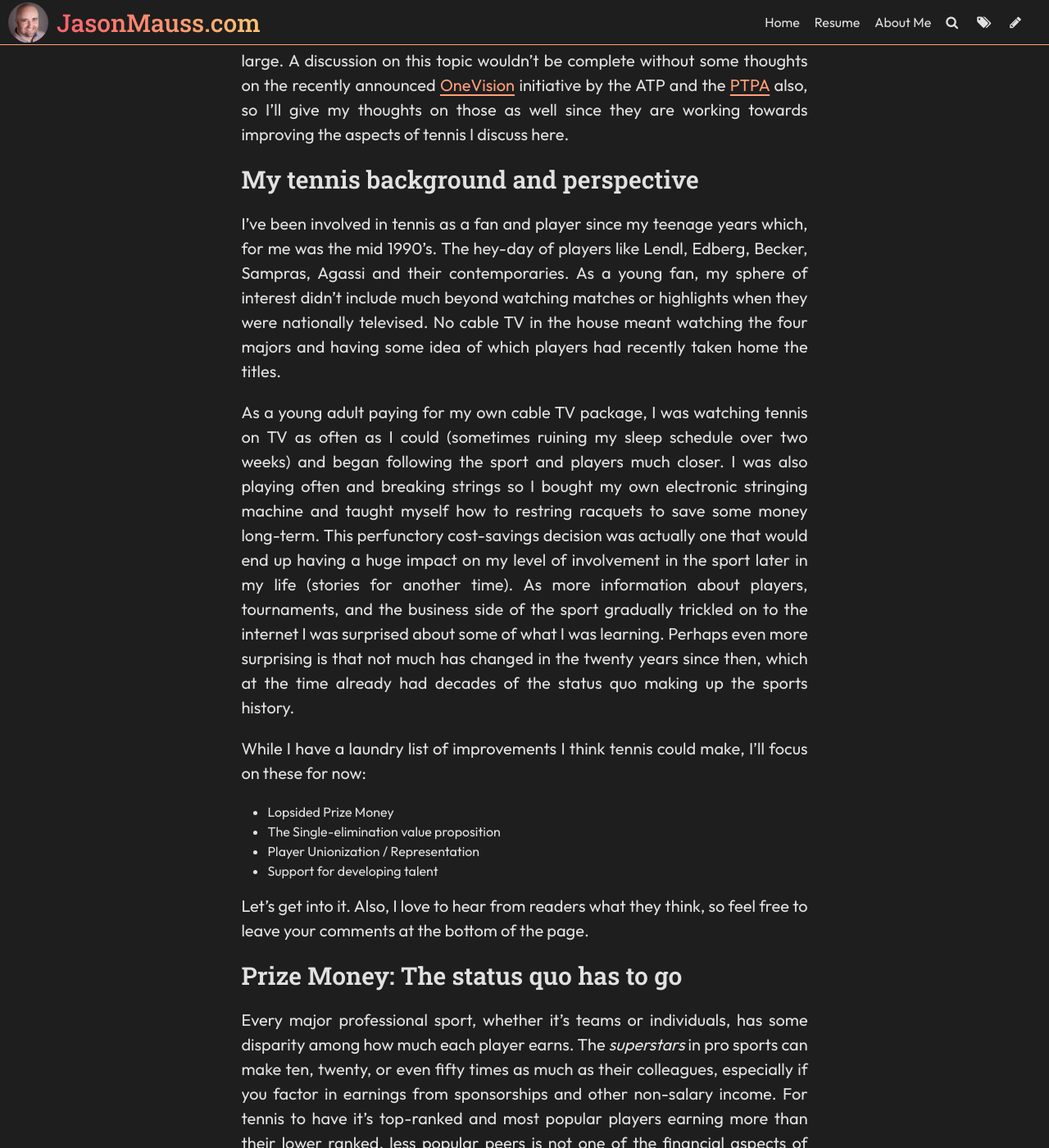
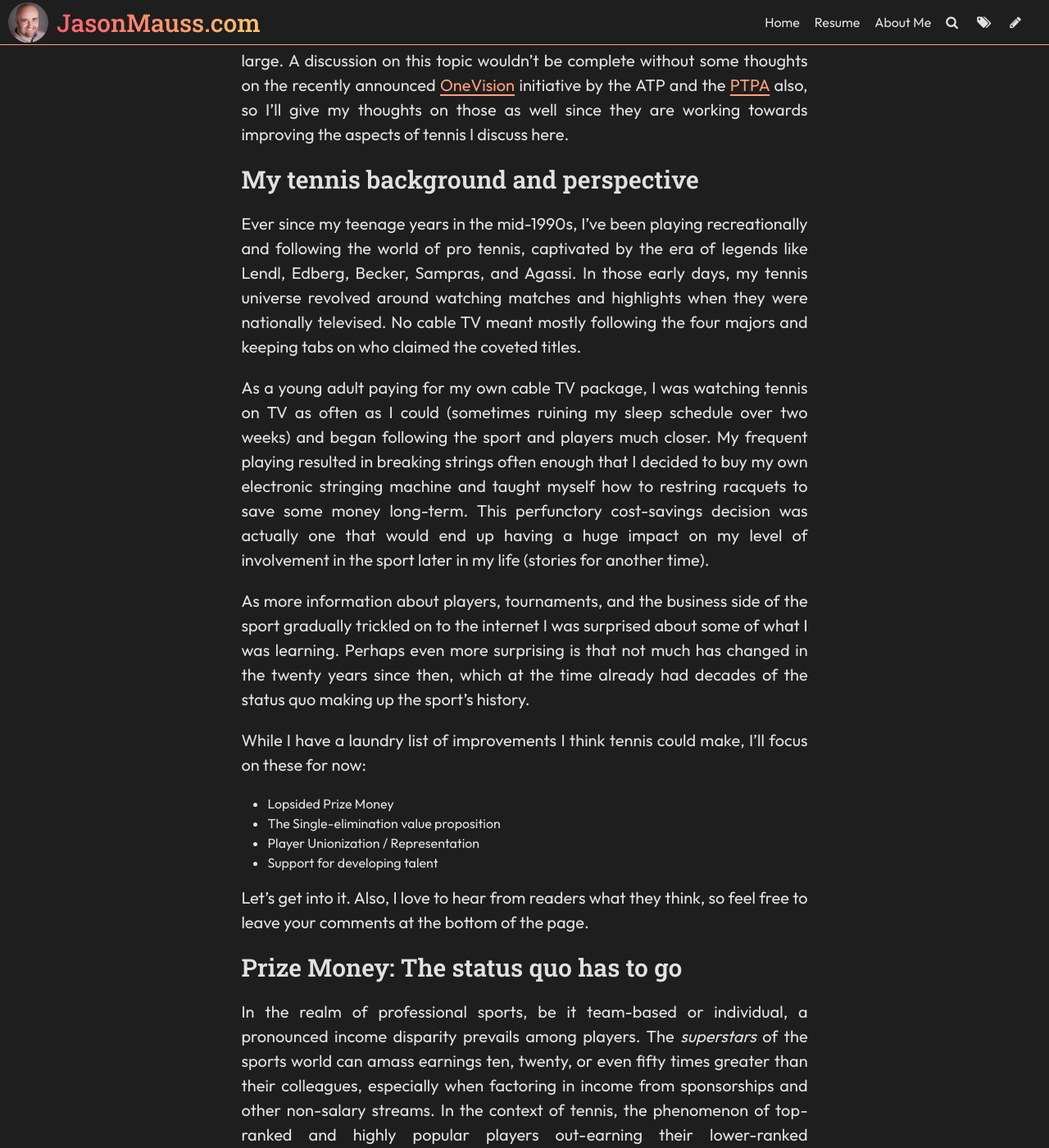
Before and after one commit to jasonmauss/jasonmaussblog, a Jekyll site: the page built from _posts/2023-12-02-professional-tennis-needs-major-restructuring.md, in a window 1280 px wide and 1400 px high, scrolled down 683 px. Shown: the whole window at 82% size. Built offline with Jekyll 4.4.1, drawn with Linux system fonts in a browser that asks for light colours; some web fonts are replaced; comment, search, counter and statistics services are not loaded; some of the changed text lies outside the part shown.

Commit message:
Update Post “2023-12-02-professional-tennis-needs-major-restructuring”

```diff
--- a/_posts/2023-12-02-professional-tennis-needs-major-restructuring.md
+++ b/_posts/2023-12-02-professional-tennis-needs-major-restructuring.md
@@ -16,9 +16,11 @@ Amidst the resounding echoes of critics asserting that "Tennis can't get out of
 
 ### My tennis background and perspective
 
-I've been involved in tennis as a fan and player since my teenage years which, for me was the mid 1990's. The hey-day of players like Lendl, Edberg, Becker, Sampras, Agassi and their contemporaries. As a young fan, my sphere of interest didn't include much beyond watching matches or highlights when they were nationally televised. No cable TV in the house meant watching the four majors and having some idea of which players had recently taken home the titles.
+Ever since my teenage years in the mid-1990s, I've been playing recreationally and following the world of pro tennis, captivated by the era of legends like Lendl, Edberg, Becker, Sampras, and Agassi. In those early days, my tennis universe revolved around watching matches and highlights when they were nationally televised. No cable TV meant mostly following the four majors and keeping tabs on who claimed the coveted titles.
 
-As a young adult paying for my own cable TV package, I was watching tennis on TV as often as I could (sometimes ruining my sleep schedule over two weeks) and began following the sport and players much closer. I was also playing often and breaking strings so I bought my own electronic stringing machine and taught myself how to restring racquets to save some money long-term. This perfunctory cost-savings decision was actually one that would end up having a huge impact on my level of involvement in the sport later in my life (stories for another time). As more information about players, tournaments, and the business side of the sport gradually trickled on to the internet I was surprised about some of what I was learning. Perhaps even more surprising is that not much has changed in the twenty years since then, which at the time already had decades of the status quo making up the sports history.
+As a young adult paying for my own cable TV package, I was watching tennis on TV as often as I could (sometimes ruining my sleep schedule over two weeks) and began following the sport and players much closer. My frequent playing resulted in breaking strings often enough that I decided to buy my own electronic stringing machine and taught myself how to restring racquets to save some money long-term. This perfunctory cost-savings decision was actually one that would end up having a huge impact on my level of involvement in the sport later in my life (stories for another time).
+
+As more information about players, tournaments, and the business side of the sport gradually trickled on to the internet I was surprised about some of what I was learning. Perhaps even more surprising is that not much has changed in the twenty years since then, which at the time already had decades of the status quo making up the sport's history.
 
 While I have a laundry list of improvements I think tennis could make, I'll focus on these for now:
 
@@ -31,15 +33,17 @@ Let's get into it. Also, I love to hear from readers what they think, so feel fr
 
 ### Prize Money: The status quo has to go
 
-Every major professional sport, whether it's teams or individuals, has some disparity among how much each player earns. The *superstars* in pro sports can make ten, twenty, or even fifty times as much as their colleagues, especially if you factor in earnings from sponsorships and other non-salary income. For tennis to have it's top-ranked and most popular players earning more than their lower ranked, less popular peers is not one of the financial aspects of tennis that I have a problem with. However, the distribution of prize money for tournaments could really stand to have some more thought given to it. A more even (I'd say *fair*) distribution of the prize money pool could go a long way to make the same coaching, training and career resources available to more players and even potentially increase the longevity of players careers.
+In the realm of professional sports, be it team-based or individual, a pronounced income disparity prevails among players. The *superstars* of the sports world can amass earnings ten, twenty, or even fifty times greater than their colleagues, especially when factoring in income from sponsorships and other non-salary streams. In the context of tennis, the phenomenon of top-ranked and highly popular players out-earning their lower-ranked counterparts isn't inherently problematic from a financial perspective.
+
+However, where tennis faces a critical financial challenge lies in the distribution of prize money at tournaments. It's here that a nuanced examination is warranted. A more equitable—dare I say, *fair*—allocation of the prize money pool could significantly enhance the sport. Such an approach would not only democratize access to crucial resources like coaching, training, and career development, but also holds the potential to extend the longevity of players' careers. By fostering a more inclusive financial landscape, tennis can ensure that the benefits of success are shared more broadly, creating a sustainable and thriving ecosystem for all its participants.
 
 For my example, I'm using a decent size professional tennis tournament. Not one of the four majors, but one of the bigger tournaments - Indian Wells. In the table below is the prize money structure for the 2023 Indian Wells men's singles draw, and how I would structure the prize money if it were up to me. *I would also increase the share of revenue that tournaments are required to share with the players via prize money, but that's a whole other topic*. While I'm only using men's singles as an example here the same redistribution percentages could be applied to prize money for women's tennis, doubles, etc.
 
 #### 2023 BNP Paribas Open Men's Singles (Indian Wells)
 
-It's important to keep in mind the percentages as well as how many players get eliminated each round (receiving the same payout) and what percentage of the prize money that round's payout represents. I've included it all in this breakdown to hopefully show how absurdly lopsided the earnings are at the top.
+It's important to keep in mind the percentages as well as how many players get eliminated each round (receiving the same payout) and what percentage of the prize money that the payouts for that round's losing players represents. I've included it all in this breakdown to hopefully show how absurdly lopsided the earnings are at the top.
 
-The total prize money available was $8,800,000. A portion of that goes to doubles teams so the total prize money going towards singles competition was **$6,857,990**.
+The total prize money available on the men's side (as well as the women's) in 2023 was $8,800,000. A portion of that goes to doubles teams so the total prize money going towards singles competition was **$6,857,990**.
 
 <table>
   <tbody>
@@ -178,4 +182,7 @@ The total prize money available was $8,800,000. A portion of that goes to double
   </tbody>
 </table>
 
-As you can see from the data in the table above
+Certain figures in the table above show just *how much* tennis rewards their champions at the expense of the rest of the field. The current distribution of prize money:
+* Awards the champion roughly *twice* what it awards the opponent they defeated in the final. So double the financial reward for winning just one more match. In fact, the champion could potentially win fewer points in that match, but still receive double the prize money.
+* Awards the champion as much as the runner-up as well as the combined sum given to all 32 players that lost their first round matches.
+* Awards just one person (the champion) 18.4 percent of the total prize money purse in an event where nearly 100 players entered the main draw.
```
